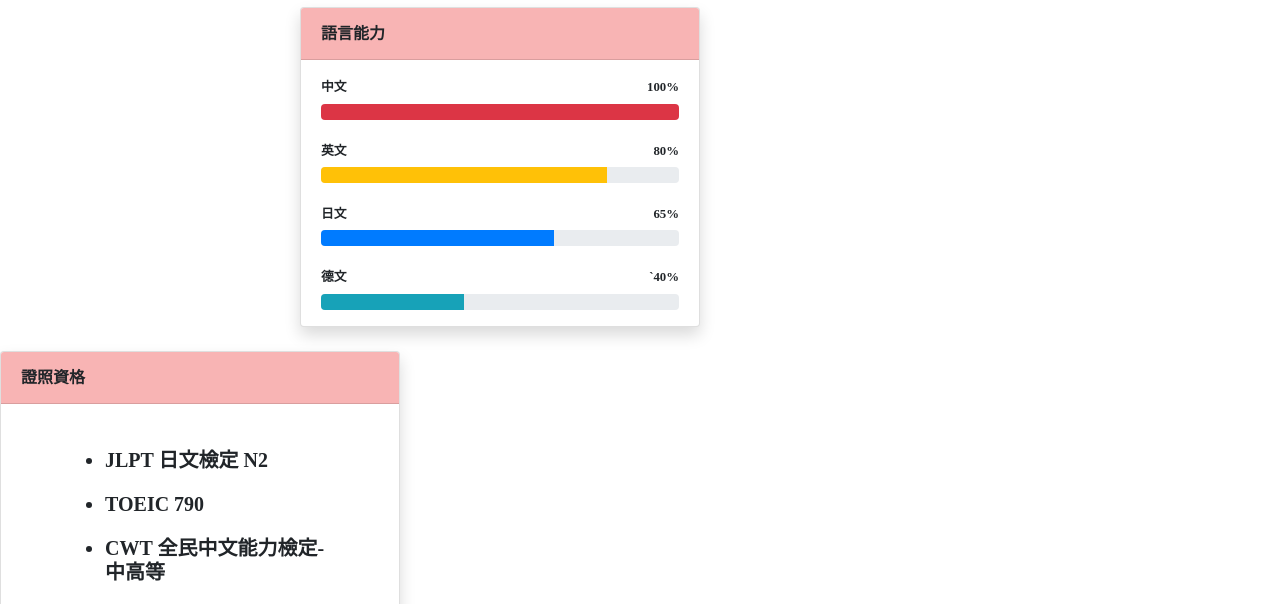
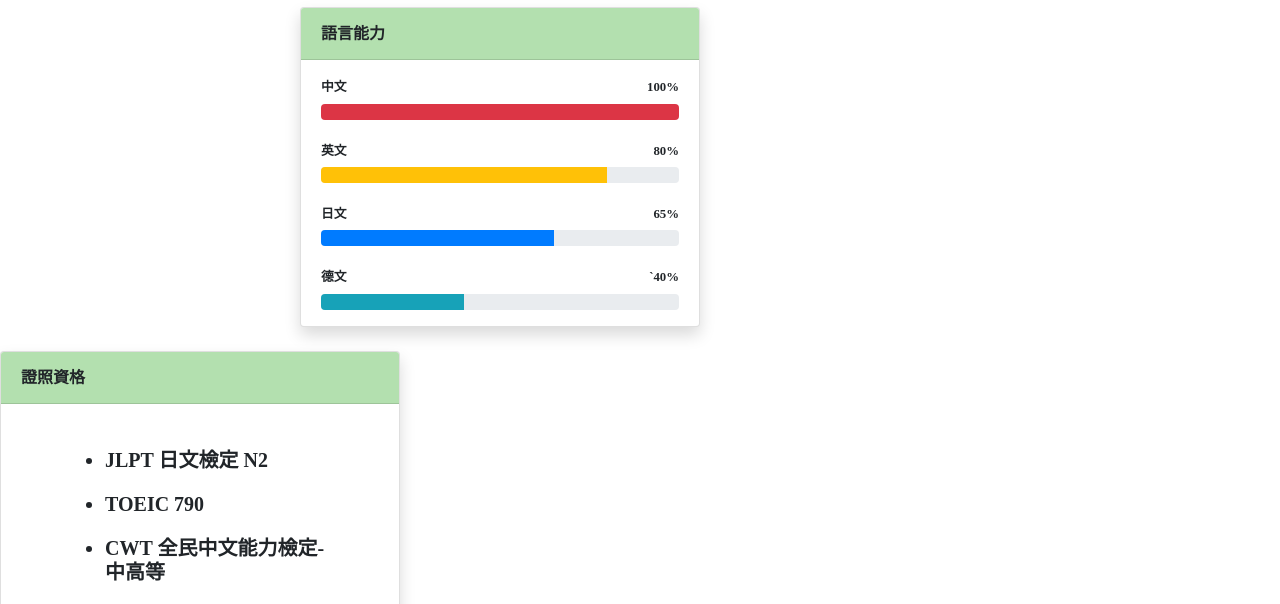
Before and after one commit to pearli319/pearli319.github.io, a plain HTML site: page index.html in a window 1280 px wide. Shown: the part 816-1420 px from the top of the page. Drawn offline with nearby package versions, Linux system fonts and the light colour scheme.

Commit message:
update index.css

```diff
--- a/css/index.css
+++ b/css/index.css
@@ -27,5 +27,5 @@ img {
 }
 
 .card-header {
-    background-color: #f8b4b4;
+    background-color: #b3e0af;
 }
```
